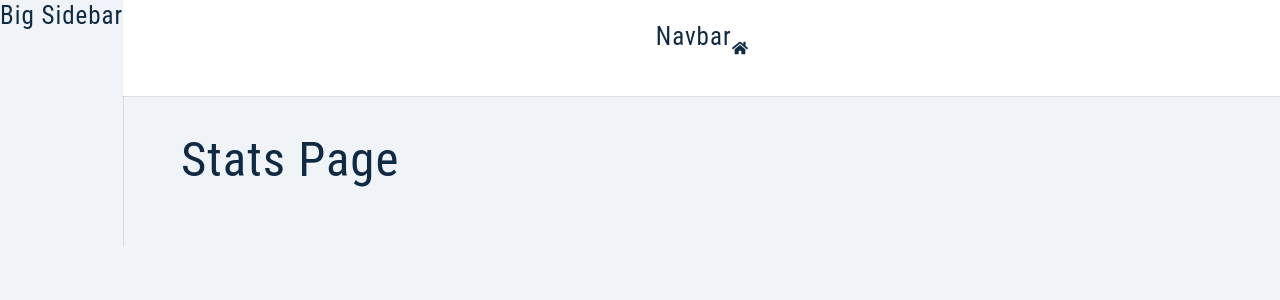
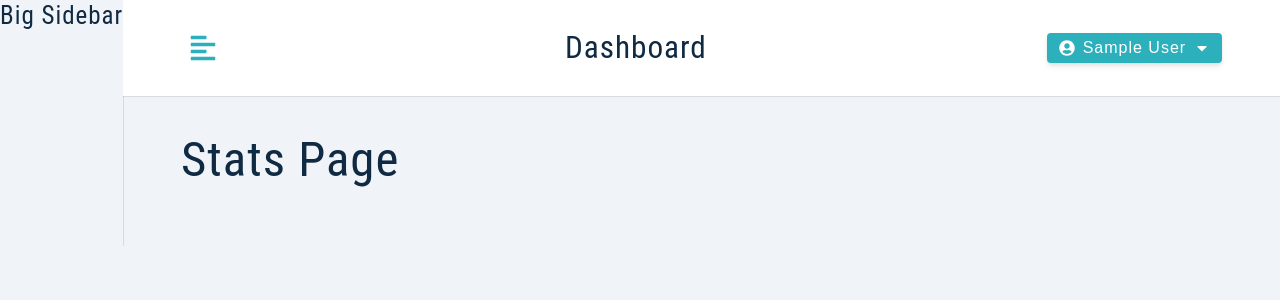
Before and after one commit to naqib2000/OccuTrack, a React (Create React App) app in the folder OccuTrack/client/: page / in a window 1280 px wide. Shown: the top 300 px of the page. Built offline with nearby package versions, Linux system fonts and the light colour scheme; sample sign-in values are in the browser's storage.

Commit message:
Create navbar

```diff
--- a/OccuTrack/client/src/components/Navbar.js
+++ b/OccuTrack/client/src/components/Navbar.js
@@ -1,13 +1,45 @@
-import React from "react";
-import { FaHome } from "react-icons/fa";
+import React, { useState } from "react";
+import { FaAlignLeft, FaUserCircle, FaCaretDown } from "react-icons/fa";
 
 import Wrapper from "../assets/wrappers/Navbar";
+import { useAppContext } from "../context/appContext";
+import Logo from "./Logo";
 
 const Navbar = () => {
+  const [showLogout, setShowLogout] = useState(false);
+  const { toggleSidebar, logoutUser, user } = useAppContext()
   return (
     <Wrapper>
-       <h4>navbar</h4>
-       <FaHome />
+      <div className="nav-center">
+        <button
+          type="button"
+          className="toggle-btn"
+          onClick={toggleSidebar}
+        >
+          <FaAlignLeft />
+        </button>
+
+        <div>
+          <Logo />
+          <h3 className="logo-text">dashboard</h3>
+        </div>
+
+        <div className="btn-container">
+          <button className="btn" onClick={() => setShowLogout(!showLogout)}>
+            <FaUserCircle />
+            {user?.name}
+            <FaCaretDown />
+          </button>
+          <div className={showLogout ? "dropdown show-dropdown" : "dropdown"}>
+            <button
+              onClick={logoutUser}
+              className="dropdown-btn"
+            >
+              logout
+            </button>
+          </div>
+        </div>
+      </div>
     </Wrapper>
   );
 };
--- a/OccuTrack/client/src/context/action.js
+++ b/OccuTrack/client/src/context/action.js
@@ -4,3 +4,6 @@ export const CLEAR_ALERT = "CLEAR_ALERT";
 export const SETUP_USER_BEGIN = "SETUP_USER_BEGIN";
 export const SETUP_USER_SUCCESS = "SETUP_USER_SUCCESS";
 export const SETUP_USER_ERROR = "SETUP_USER_ERROR";
+
+export const TOGGLE_SIDEBAR = "TOGGLE_SIDEBAR";
+export const LOGOUT_USER = "LOGOUT_USER";
--- a/OccuTrack/client/src/context/appContext.js
+++ b/OccuTrack/client/src/context/appContext.js
@@ -7,7 +7,9 @@ import {
     DISPLAY_ALERT,
     SETUP_USER_BEGIN,
     SETUP_USER_SUCCESS,
-    SETUP_USER_ERROR
+    SETUP_USER_ERROR ,
+    TOGGLE_SIDEBAR,
+    LOGOUT_USER
 } from "./action";
 
 const token = localStorage.getItem("token");
@@ -22,7 +24,8 @@ const initialState = {
     user: user? JSON.parse(user) : null,
     token: token,
     userLocation: userLocation || "",
-    jobLocation: userLocation || ""
+    jobLocation: userLocation || "",
+    showSidebar: false
 };
 
 const AppContext = React.createContext();
@@ -73,8 +76,17 @@ const setupUser = async ({currentUser, endPoint, alertText}) => {
 clearAlert()
 }
 
+const toggleSidebar = () => {
+    dispatch({ type: TOGGLE_SIDEBAR });
+}
+
+const logoutUser = () => {
+    dispatch({ type: LOGOUT_USER });
+    removeUserFromLocalStorage()
+}
+
     return (
-        <AppContext.Provider value={{...state, displayAlert, setupUser}}>
+        <AppContext.Provider value={{...state, displayAlert, setupUser, toggleSidebar, logoutUser}}>
             {children}
         </AppContext.Provider>
     );
--- a/OccuTrack/client/src/context/reducer.js
+++ b/OccuTrack/client/src/context/reducer.js
@@ -3,8 +3,12 @@ import {
     CLEAR_ALERT,
     SETUP_USER_BEGIN,
     SETUP_USER_SUCCESS,
-    SETUP_USER_ERROR
+    SETUP_USER_ERROR,
+    TOGGLE_SIDEBAR,
+    LOGOUT_USER
 } from "./action";
+
+import { initialState } from "./appContext";
 
 const reducer = (state, action) => {
     if (action.type === DISPLAY_ALERT) {
@@ -51,6 +55,21 @@ const reducer = (state, action) => {
                     alertText: action.payload.msg
                 }
             }
+            if (action.type === TOGGLE_SIDEBAR) {
+                return {
+                    ...state,
+                    showSidebar: !state.showSidebar
+                }
+            }
+            if (action.type === LOGOUT_USER) {
+                return {
+                  ...initialState,
+                  user: null,
+                  token: null,
+                  userLocation: "",
+                  jobLocation: "",
+                }
+            }
     throw new Error(`no such action : ${action.type}`)
 };
 
```
